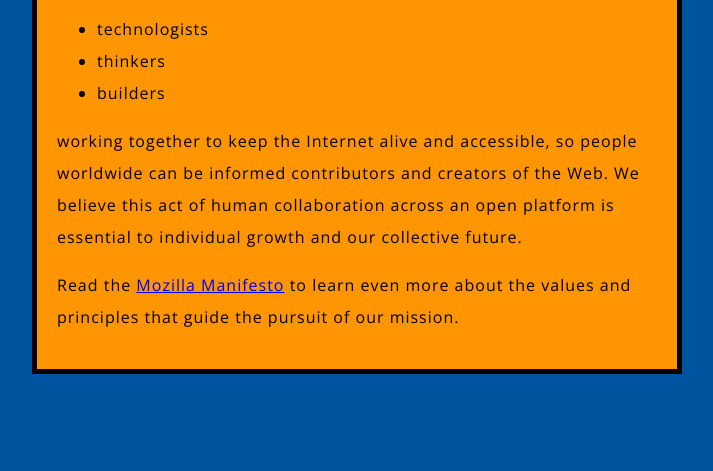
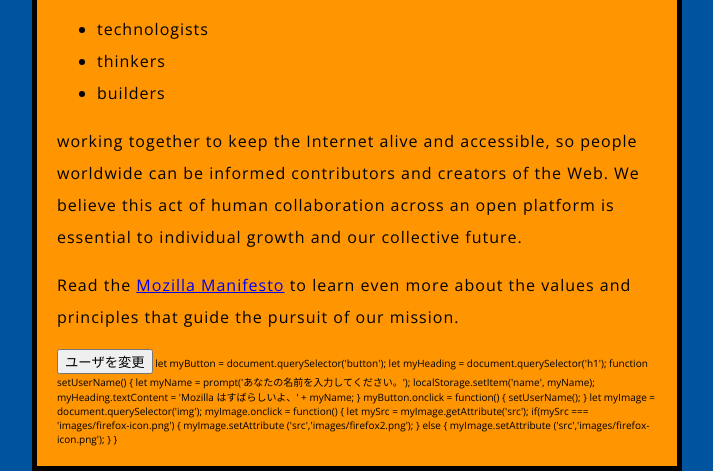
Before and after one commit to Kimura-Kyoko/2020web, a plain HTML site: page first/index.html in a window 1280 px wide. Shown: the part 528-999 px from the top of the page, without its empty margins (283-996 px from the left). Before the commit the page ends 902 px from the top, so only its background shows below. Drawn offline with nearby package versions, Linux system fonts and the light colour scheme; files that its build step writes are made by us from their sources.

Commit message:
Update index.html

```diff
--- a/first/index.html
+++ b/first/index.html
@@ -21,5 +21,29 @@
     <p>working together to keep the Internet alive and accessible, so people worldwide can be informed contributors and creators of the Web. We believe this act of human collaboration across an open platform is essential to individual growth and our collective future.</p>
 
     <p>Read the <a href="https://www.mozilla.org/en-US/about/manifesto/">Mozilla Manifesto</a> to learn even more about the values and principles that guide the pursuit of our mission.</p>
+    <button>ユーザを変更</button>
+    <sprict>
+    let myButton = document.querySelector('button');
+    let myHeading = document.querySelector('h1');
+      function setUserName() {
+        let myName = prompt('あなたの名前を入力してください。');
+        localStorage.setItem('name', myName);
+        myHeading.textContent = 'Mozilla はすばらしいよ、' + myName;
+    }
+      myButton.onclick = function() {
+      setUserName();
+      }
+
+      let myImage = document.querySelector('img');
+
+myImage.onclick = function() {
+    let mySrc = myImage.getAttribute('src');
+    if(mySrc === 'images/firefox-icon.png') {
+      myImage.setAttribute ('src','images/firefox2.png');
+    } else {
+      myImage.setAttribute ('src','images/firefox-icon.png');
+    }
+}
+      </sprict>
   </body>
 </html>
```
